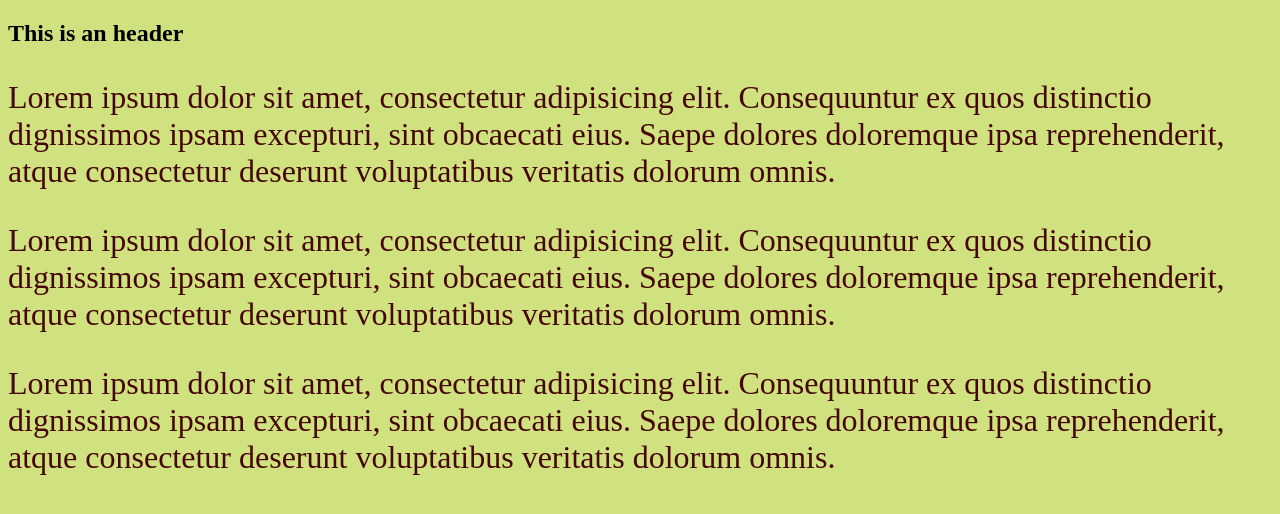
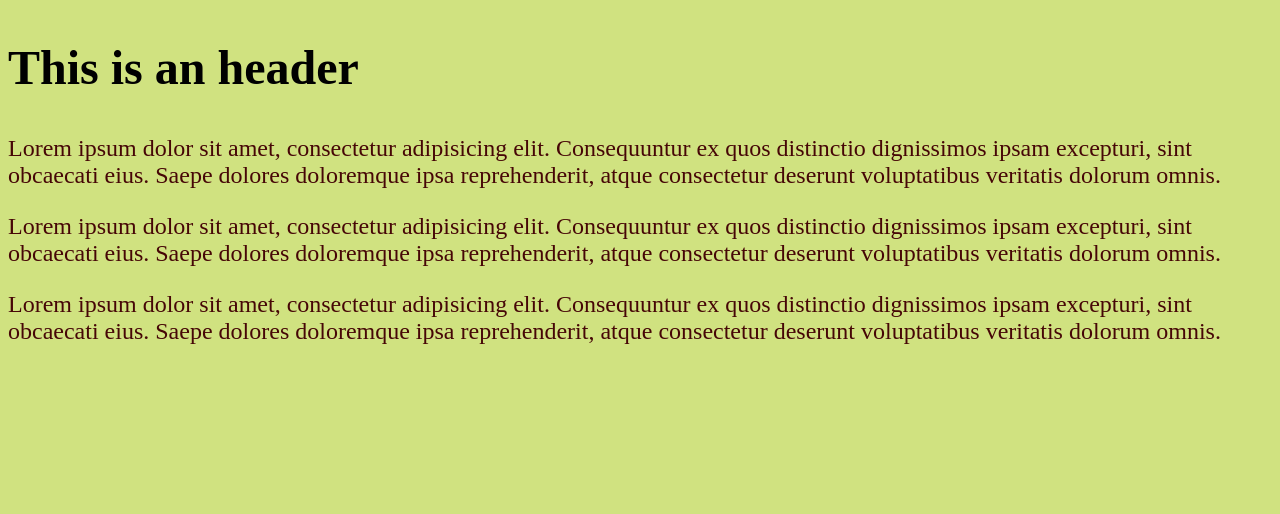
Before and after one commit to abusavvy/newbie-site, a plain HTML site: page index.html in a window 1280 px wide. Drawn offline with Linux system fonts and the light colour scheme.

Commit message:
edited the css file

```diff
--- a/style.css
+++ b/style.css
@@ -4,7 +4,11 @@ body{
     background-color: rgb(208, 226, 128);
 }
 
+h2{
+   font-size:3em;
+}
+
 p{
     color: rgb(70, 6, 6);
-    font-size: 2em;
+    font-size: 1.5em;
 }
```
